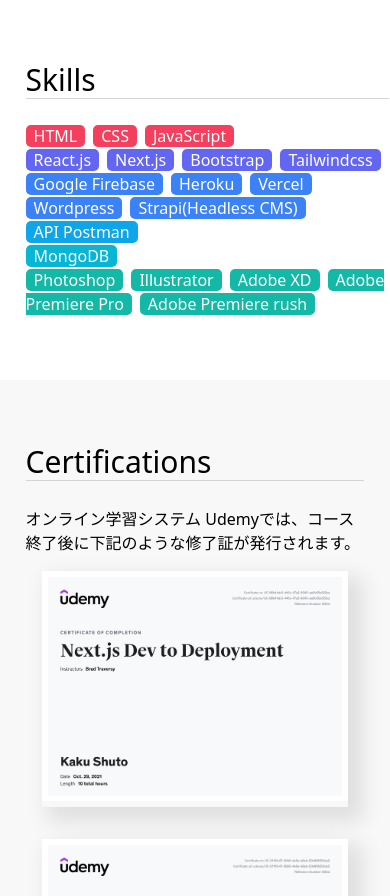
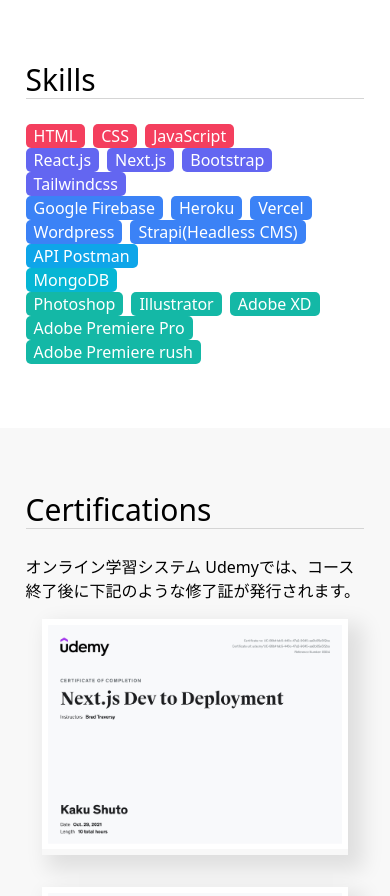
Before and after one commit to ShutoK0512/portfolio, a Next.js app: page /about in a window 390 px wide. Shown: the part 1200-2096 px from the top of the page. Built offline with nearby package versions, Linux system fonts and the light colour scheme.

Commit message:
updated 7

```diff
--- a/styles/About.module.css
+++ b/styles/About.module.css
@@ -111,6 +111,10 @@
   .dl_wrapper dt {
     display: block;
   }
+  .bg_2 ul li {
+    display: flex;
+    flex-wrap: wrap;
+  }
   .bg_3 ul {
     flex-wrap: wrap;
   }
```
